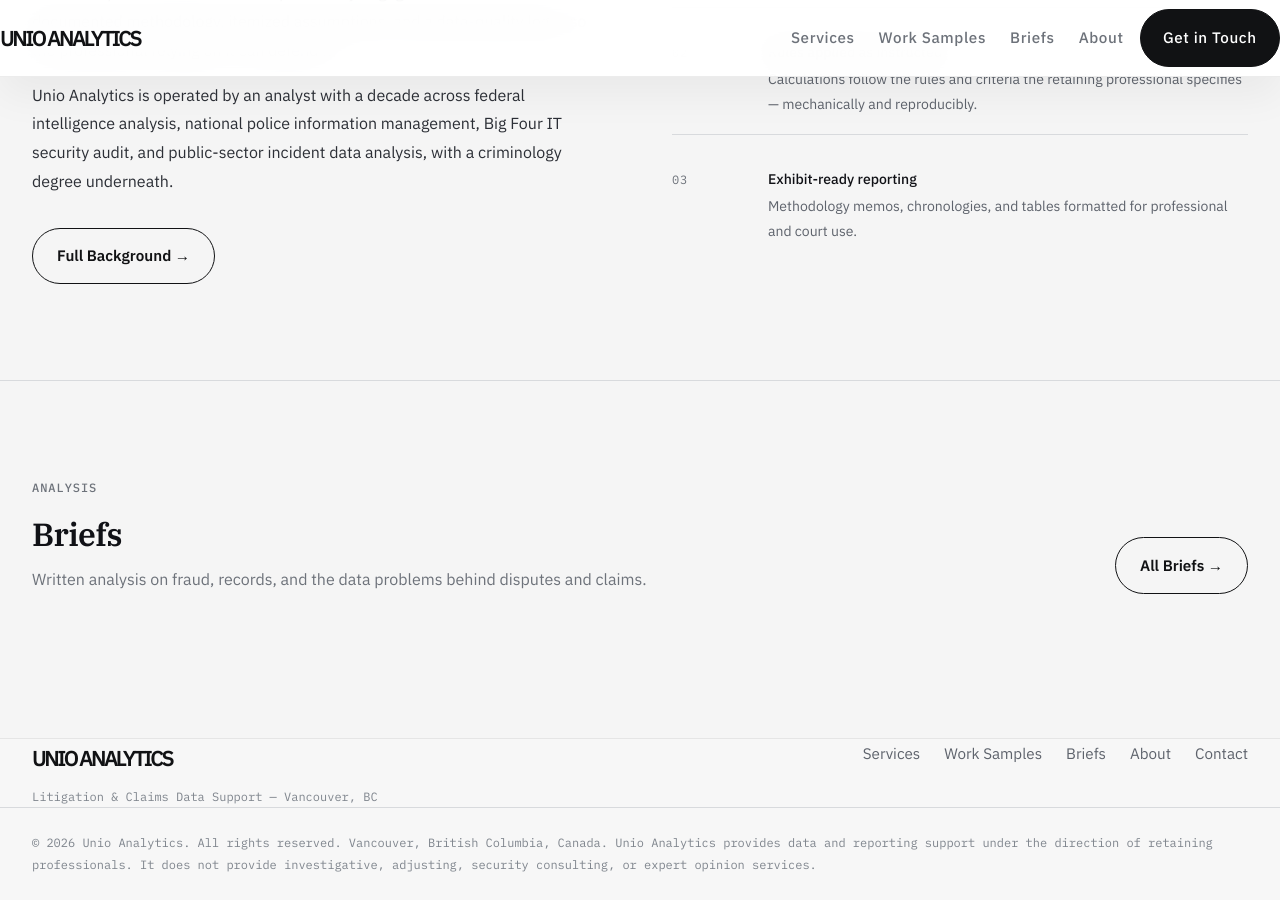
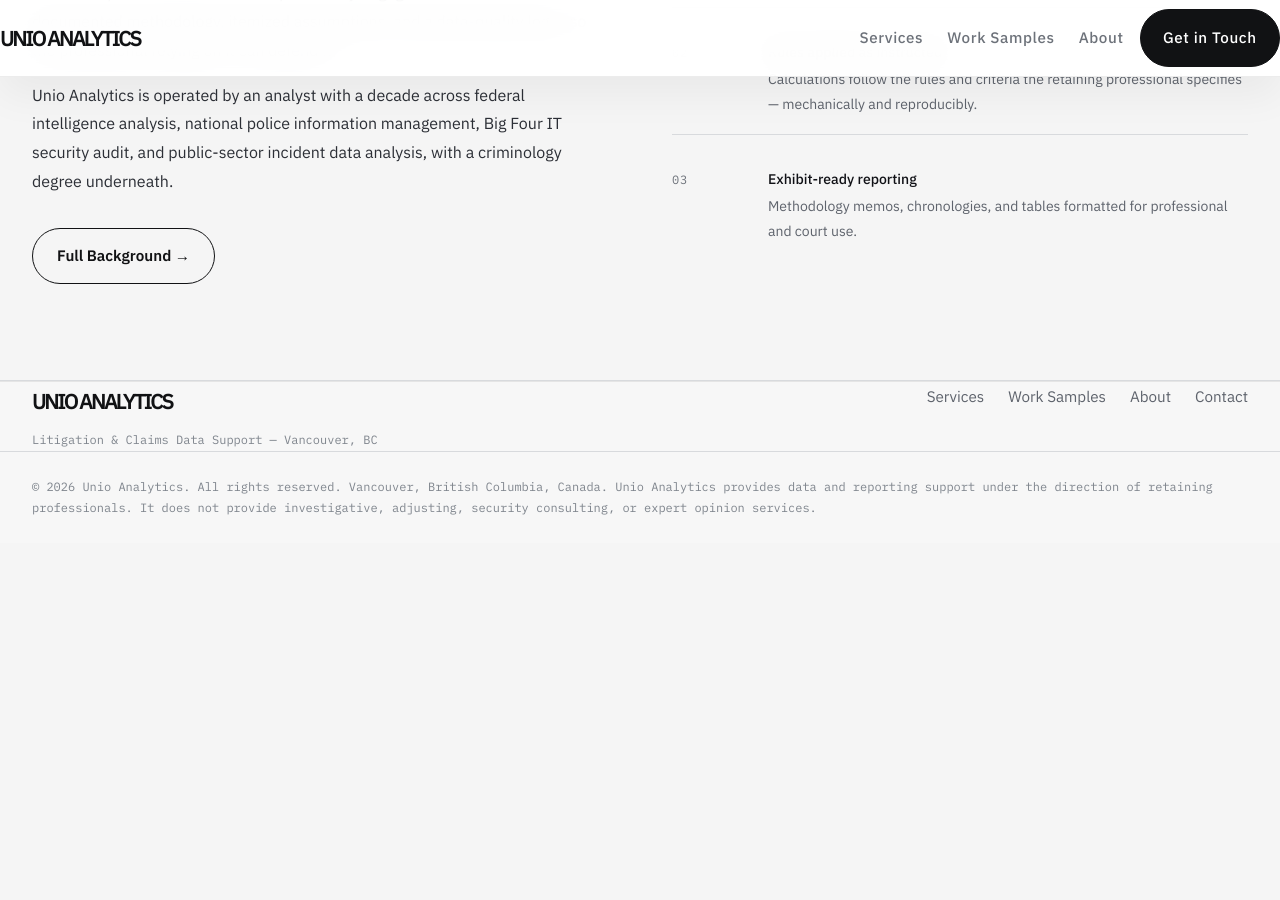
Before and after one commit to maestro-hong/maestro-hong.github.io, a Jekyll site: the page built from index.html, in a window 1280 px wide and 900 px high, scrolled down 2066 px. Built offline with Jekyll 4.4.1, drawn with Linux system fonts in a browser that asks for light colours; after the commit the page ends 2609 px from its top, so only the background shows below that.

Commit message:
Remove resources page

```diff
--- a/_layouts/default.html
+++ b/_layouts/default.html
@@ -21,7 +21,6 @@
       <ul class="nav-links">
         <li><a href="/services">Services</a></li>
         <li><a href="/samples">Work Samples</a></li>
-        <li><a href="/resources">Briefs</a></li>
         <li><a href="/about">About</a></li>
         <li><a href="/contact" class="nav-cta">Get in Touch</a></li>
       </ul>
@@ -48,7 +47,6 @@
         <ul class="footer-links">
           <li><a href="/services">Services</a></li>
           <li><a href="/samples">Work Samples</a></li>
-          <li><a href="/resources">Briefs</a></li>
           <li><a href="/about">About</a></li>
           <li><a href="/contact">Contact</a></li>
         </ul>
--- a/index.html
+++ b/index.html
@@ -144,30 +144,3 @@
 
   </div>
 </section>
-
-<!-- LATEST BRIEFS PREVIEW -->
-<section class="section">
-  <div class="section-header">
-    <div class="section-header__text">
-      <p class="label">Analysis</p>
-      <h2>Briefs</h2>
-      <p>Written analysis on fraud, records, and the data
-         problems behind disputes and claims.</p>
-    </div>
-    <a href="/resources" class="btn btn--ghost">All Briefs →</a>
-  </div>
-
-  <div class="briefs-grid container" style="margin-top: 0;">
-    {% for post in site.posts limit:3 %}
-    <a href="{{ post.url }}" class="brief-card">
-      <div class="brief-card__meta">
-        <span class="brief-card__tag">{{ post.category | default: "Brief" }}</span>
-        <span class="brief-card__date">{{ post.date | date: "%B %d, %Y" }}</span>
-      </div>
-      <h3>{{ post.title }}</h3>
-      <p>{{ post.excerpt | strip_html | truncate: 140 }}</p>
-    </a>
-    {% endfor %}
-
-  </div>
-</section>
```
Also changed, not shown: resources.html (deleted, +0 -41 lines).
